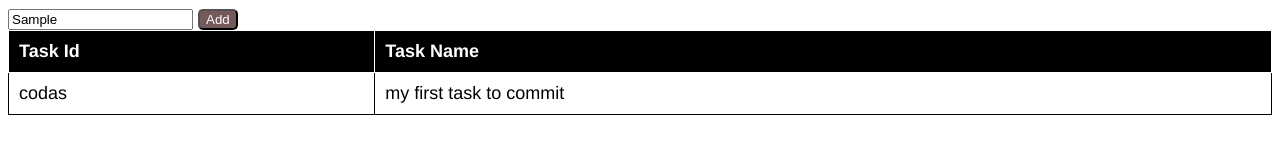
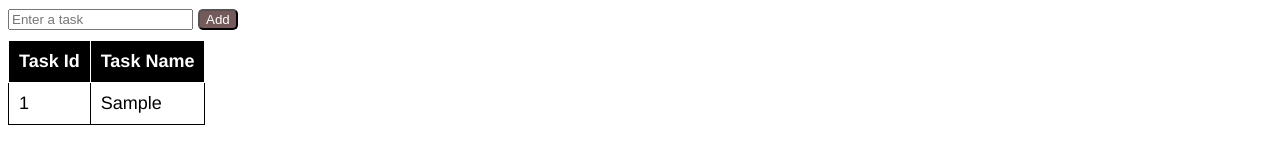
Before and after one commit to KeIGoU25/to-do-list, a plain HTML site: page index.html in a window 1280 px wide. Both pictures are taken after typing "Sample" into the empty fields and a click on the button "Add". Drawn offline with Linux system fonts and the light colour scheme.

Commit message:
finish table task creation

```diff
--- a/index.html
+++ b/index.html
@@ -7,7 +7,7 @@
     <link rel="stylesheet" href="style.css">
 </head>
 <body>
-    <form action="" onsubmit="return false;">
+    <form id="taskForm" onsubmit="return false;">
         <input type="text" name="task" id="task" placeholder="Enter a task">
         <button type="submit">
             Add
@@ -21,11 +21,7 @@
                     <th>Task Name</th>
                 </tr>
             </thead>
-            <tbody>
-                <tr>
-                    <td>codas</td>
-                    <td>my first task to commit</td>
-                </tr>
+            <tbody id="taskList">
             </tbody>
         </table>
     </main>
--- a/script.js
+++ b/script.js
@@ -1,5 +1,18 @@
 let task = document.getElementById("task");
+let taskForm = document.getElementById("taskForm");
+let taskId = 1;
 
-task.addEventListener("submit", (event) => {
+taskForm.addEventListener("submit", (event) => {
     event.preventDefault();
+
+    let taskList = document.getElementById("taskList");
+
+    taskList.innerHTML += `
+        <tr>
+            <td>${taskId}</td>
+            <td>${task.value}</td>
+        </tr>
+    `;
+    taskId++;
+    task.value = null;
 })
--- a/style.scss
+++ b/style.scss
@@ -21,7 +21,8 @@ button {
 table {
     border: 1px solid black;
     border-collapse: collapse;
-    width: 100%;
+    border-radius: 3px;
+    width: max-content;
 }
 
 th, td {
@@ -29,6 +30,7 @@ th, td {
     border-collapse: collapse;
     text-align: left;
     padding: 10px;
+    font-size: 12;
 }
 
 tr:nth-child(even) {
@@ -39,4 +41,9 @@ th {
     border: 1px solid #fff;
     color: #fff;
     background-color: #000;
+    font-size: 14;
 }
+
+main {
+  margin-top: 10px;
+}
```
Also changed, not shown: style.css, 1 other file.
